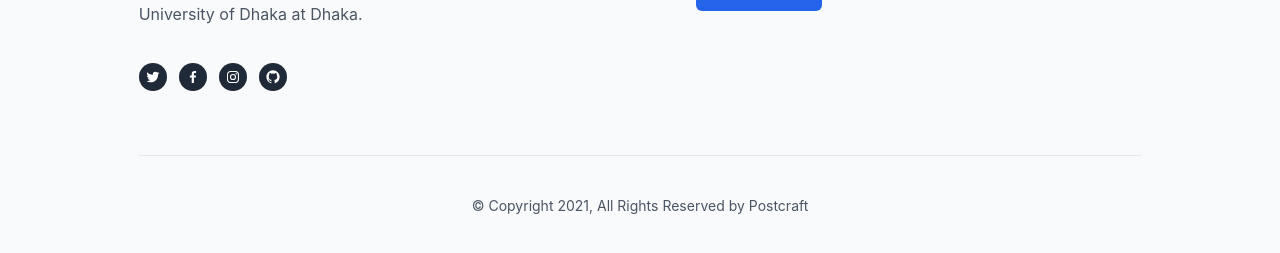
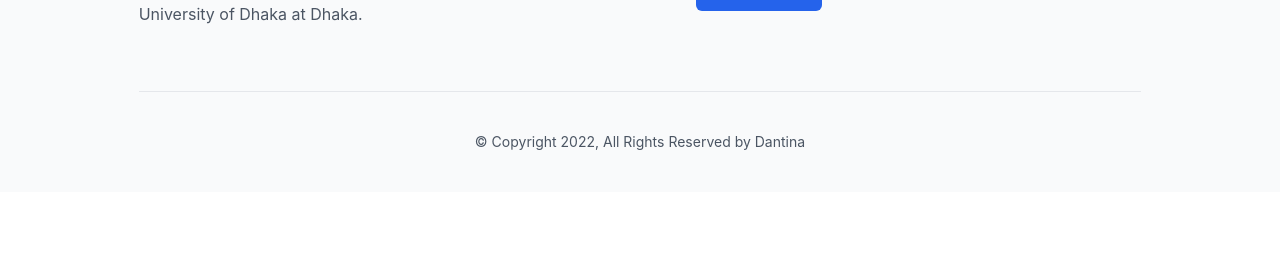
Before and after one commit to msriaj/Dentina-Review-, a React (Create React App) app: page / in a window 1280 px wide. Shown: the part 643-896 px from the top of the page. After the commit the page ends 835 px from the top, so only its background shows below. Built offline with nearby package versions, Linux system fonts and the light colour scheme; no server answers.

Commit message:
footer text update

```diff
--- a/src/Components/Footer/Footer.js
+++ b/src/Components/Footer/Footer.js
@@ -16,82 +16,6 @@ const Footer = () => {
                 based in Bangladesh. (Dentaina pursued his undergraduate career
                 at the University of Dhaka at Dhaka.
               </p>
-
-              <ul className="flex items-center space-x-3 mt-9">
-                <li>
-                  <a
-                    href="#"
-                    title=""
-                    className="flex items-center justify-center text-white transition-all duration-200 bg-gray-800 rounded-full w-7 h-7 hover:bg-blue-600 focus:bg-blue-600"
-                  >
-                    <svg
-                      className="w-4 h-4"
-                      xmlns="http://www.w3.org/2000/svg"
-                      viewBox="0 0 24 24"
-                      fill="currentColor"
-                    >
-                      <path d="M19.633 7.997c.013.175.013.349.013.523 0 5.325-4.053 11.461-11.46 11.461-2.282 0-4.402-.661-6.186-1.809.324.037.636.05.973.05a8.07 8.07 0 0 0 5.001-1.721 4.036 4.036 0 0 1-3.767-2.793c.249.037.499.062.761.062.361 0 .724-.05 1.061-.137a4.027 4.027 0 0 1-3.23-3.953v-.05c.537.299 1.16.486 1.82.511a4.022 4.022 0 0 1-1.796-3.354c0-.748.199-1.434.548-2.032a11.457 11.457 0 0 0 8.306 4.215c-.062-.3-.1-.611-.1-.923a4.026 4.026 0 0 1 4.028-4.028c1.16 0 2.207.486 2.943 1.272a7.957 7.957 0 0 0 2.556-.973 4.02 4.02 0 0 1-1.771 2.22 8.073 8.073 0 0 0 2.319-.624 8.645 8.645 0 0 1-2.019 2.083z"></path>
-                    </svg>
-                  </a>
-                </li>
-
-                <li>
-                  <a
-                    href="#"
-                    title=""
-                    className="flex items-center justify-center text-white transition-all duration-200 bg-gray-800 rounded-full w-7 h-7 hover:bg-blue-600 focus:bg-blue-600"
-                  >
-                    <svg
-                      className="w-4 h-4"
-                      xmlns="http://www.w3.org/2000/svg"
-                      viewBox="0 0 24 24"
-                      fill="currentColor"
-                    >
-                      <path d="M13.397 20.997v-8.196h2.765l.411-3.209h-3.176V7.548c0-.926.258-1.56 1.587-1.56h1.684V3.127A22.336 22.336 0 0 0 14.201 3c-2.444 0-4.122 1.492-4.122 4.231v2.355H7.332v3.209h2.753v8.202h3.312z"></path>
-                    </svg>
-                  </a>
-                </li>
-
-                <li>
-                  <a
-                    href="#"
-                    title=""
-                    className="flex items-center justify-center text-white transition-all duration-200 bg-gray-800 rounded-full w-7 h-7 hover:bg-blue-600 focus:bg-blue-600"
-                  >
-                    <svg
-                      className="w-4 h-4"
-                      xmlns="http://www.w3.org/2000/svg"
-                      viewBox="0 0 24 24"
-                      fill="currentColor"
-                    >
-                      <path d="M11.999 7.377a4.623 4.623 0 1 0 0 9.248 4.623 4.623 0 0 0 0-9.248zm0 7.627a3.004 3.004 0 1 1 0-6.008 3.004 3.004 0 0 1 0 6.008z"></path>
-                      <circle cx="16.806" cy="7.207" r="1.078"></circle>
-                      <path d="M20.533 6.111A4.605 4.605 0 0 0 17.9 3.479a6.606 6.606 0 0 0-2.186-.42c-.963-.042-1.268-.054-3.71-.054s-2.755 0-3.71.054a6.554 6.554 0 0 0-2.184.42 4.6 4.6 0 0 0-2.633 2.632 6.585 6.585 0 0 0-.419 2.186c-.043.962-.056 1.267-.056 3.71 0 2.442 0 2.753.056 3.71.015.748.156 1.486.419 2.187a4.61 4.61 0 0 0 2.634 2.632 6.584 6.584 0 0 0 2.185.45c.963.042 1.268.055 3.71.055s2.755 0 3.71-.055a6.615 6.615 0 0 0 2.186-.419 4.613 4.613 0 0 0 2.633-2.633c.263-.7.404-1.438.419-2.186.043-.962.056-1.267.056-3.71s0-2.753-.056-3.71a6.581 6.581 0 0 0-.421-2.217zm-1.218 9.532a5.043 5.043 0 0 1-.311 1.688 2.987 2.987 0 0 1-1.712 1.711 4.985 4.985 0 0 1-1.67.311c-.95.044-1.218.055-3.654.055-2.438 0-2.687 0-3.655-.055a4.96 4.96 0 0 1-1.669-.311 2.985 2.985 0 0 1-1.719-1.711 5.08 5.08 0 0 1-.311-1.669c-.043-.95-.053-1.218-.053-3.654 0-2.437 0-2.686.053-3.655a5.038 5.038 0 0 1 .311-1.687c.305-.789.93-1.41 1.719-1.712a5.01 5.01 0 0 1 1.669-.311c.951-.043 1.218-.055 3.655-.055s2.687 0 3.654.055a4.96 4.96 0 0 1 1.67.311 2.991 2.991 0 0 1 1.712 1.712 5.08 5.08 0 0 1 .311 1.669c.043.951.054 1.218.054 3.655 0 2.436 0 2.698-.043 3.654h-.011z"></path>
-                    </svg>
-                  </a>
-                </li>
-
-                <li>
-                  <a
-                    href="#"
-                    title=""
-                    className="flex items-center justify-center text-white transition-all duration-200 bg-gray-800 rounded-full w-7 h-7 hover:bg-blue-600 focus:bg-blue-600"
-                  >
-                    <svg
-                      className="w-4 h-4"
-                      xmlns="http://www.w3.org/2000/svg"
-                      viewBox="0 0 24 24"
-                      fill="currentColor"
-                    >
-                      <path
-                        fillRule="evenodd"
-                        clipRule="evenodd"
-                        d="M12.026 2c-5.509 0-9.974 4.465-9.974 9.974 0 4.406 2.857 8.145 6.821 9.465.499.09.679-.217.679-.481 0-.237-.008-.865-.011-1.696-2.775.602-3.361-1.338-3.361-1.338-.452-1.152-1.107-1.459-1.107-1.459-.905-.619.069-.605.069-.605 1.002.07 1.527 1.028 1.527 1.028.89 1.524 2.336 1.084 2.902.829.091-.645.351-1.085.635-1.334-2.214-.251-4.542-1.107-4.542-4.93 0-1.087.389-1.979 1.024-2.675-.101-.253-.446-1.268.099-2.64 0 0 .837-.269 2.742 1.021a9.582 9.582 0 0 1 2.496-.336 9.554 9.554 0 0 1 2.496.336c1.906-1.291 2.742-1.021 2.742-1.021.545 1.372.203 2.387.099 2.64.64.696 1.024 1.587 1.024 2.675 0 3.833-2.33 4.675-4.552 4.922.355.308.675.916.675 1.846 0 1.334-.012 2.41-.012 2.737 0 .267.178.577.687.479C19.146 20.115 22 16.379 22 11.974 22 6.465 17.535 2 12.026 2z"
-                      ></path>
-                    </svg>
-                  </a>
-                </li>
-              </ul>
             </div>
 
             <div>
@@ -167,7 +91,7 @@ const Footer = () => {
           <hr className="mt-16 mb-10 border-gray-200" />
 
           <p className="text-sm text-center text-gray-600">
-            © Copyright 2021, All Rights Reserved by Postcraft
+            © Copyright 2022, All Rights Reserved by Dantina
           </p>
         </div>
       </section>
```
